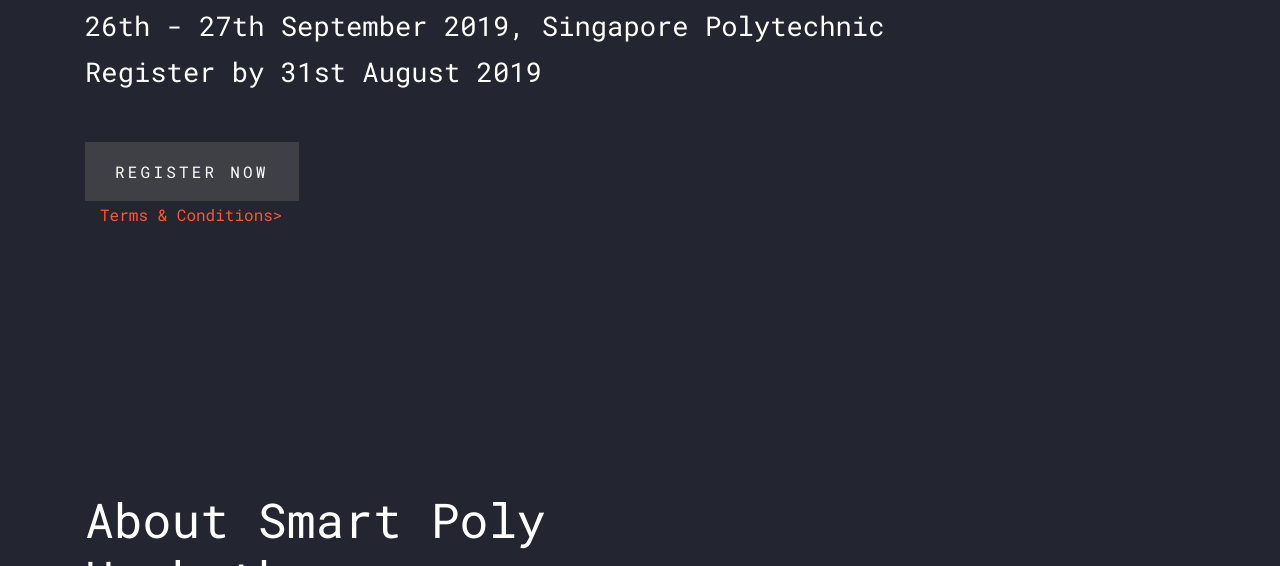
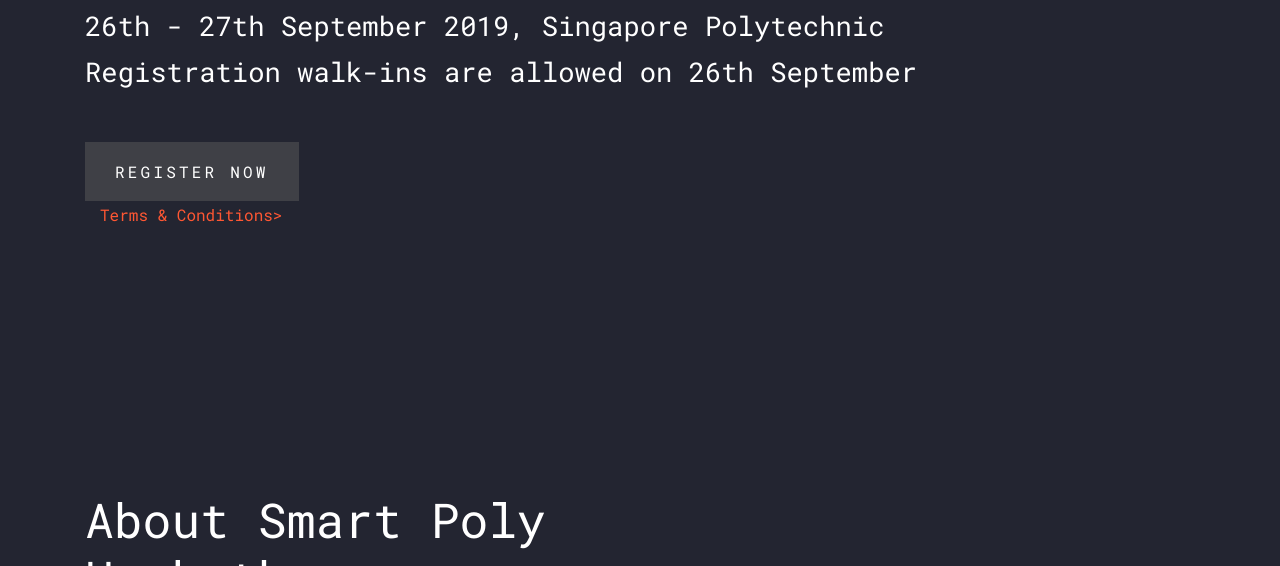
Before and after one commit to junlong99/junlong99.github.io, a plain HTML site: page index.html in a window 1280 px wide. Shown: the part 534-1100 px from the top of the page. Drawn offline with Linux system fonts and the light colour scheme; files whose address does not match are found by name.

Commit message:
Update index.html

```diff
--- a/index.html
+++ b/index.html
@@ -67,7 +67,7 @@
           <h1 class="d-block mb-4" data-aos="fade-up" data-aos-delay="200">Smart Poly Hackathon 2019</h1>
           <span class="d-block mb-5 caption" data-aos="fade-up" data-aos-delay="300">26th - 27th September
             2019, Singapore Polytechnic
-          Register by 31st August 2019</span>
+          Registration walk-ins are allowed on 26th September</span>
           <a href="https://docs.google.com/forms/d/e/1FAIpQLScr9zaiROuwJsLzV79JUqxyBvZb1x-xKfwxwNygCTTRn7aDUg/viewform"
             class="btn-custom" data-aos="fade-up" data-aos-delay="400"><span>Register Now</span></a>
 
```
